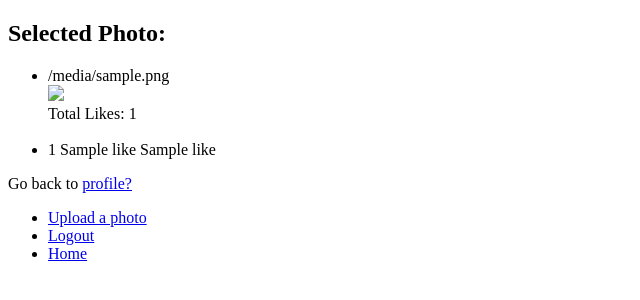
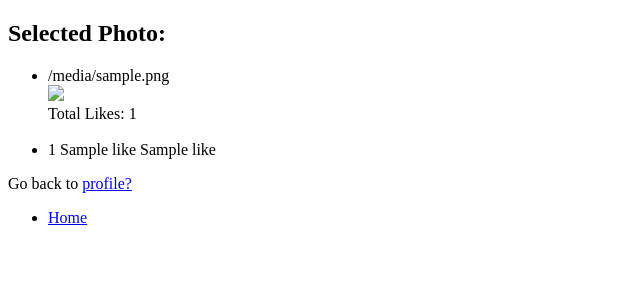
Before and after one commit to snigdhakalathur/CS460PA1, a Flask app: template skeleton/templates/likes.html in a window 1280 px wide. Shown: the top 300 px of the page, without its empty margins (0-640 px from the left). Run offline with Flask 2, Linux system fonts and the light colour scheme; data comes from the database, SQL or seed files in the repository; the template is opened without the code that fills it: most values are stand-ins (such as "Sample title", 1, 10 or a date in 2020).

Commit message:
Update likes.html

```diff
--- a/skeleton/templates/likes.html
+++ b/skeleton/templates/likes.html
@@ -33,7 +33,5 @@
 {% endif %}
 
 <ul>
-<li><a href='/upload'>Upload a photo</a> </li>
-<li><a href='/logout'>Logout</a></li>
 <li><a href='/'>Home</a></li>
 </ul>
```
